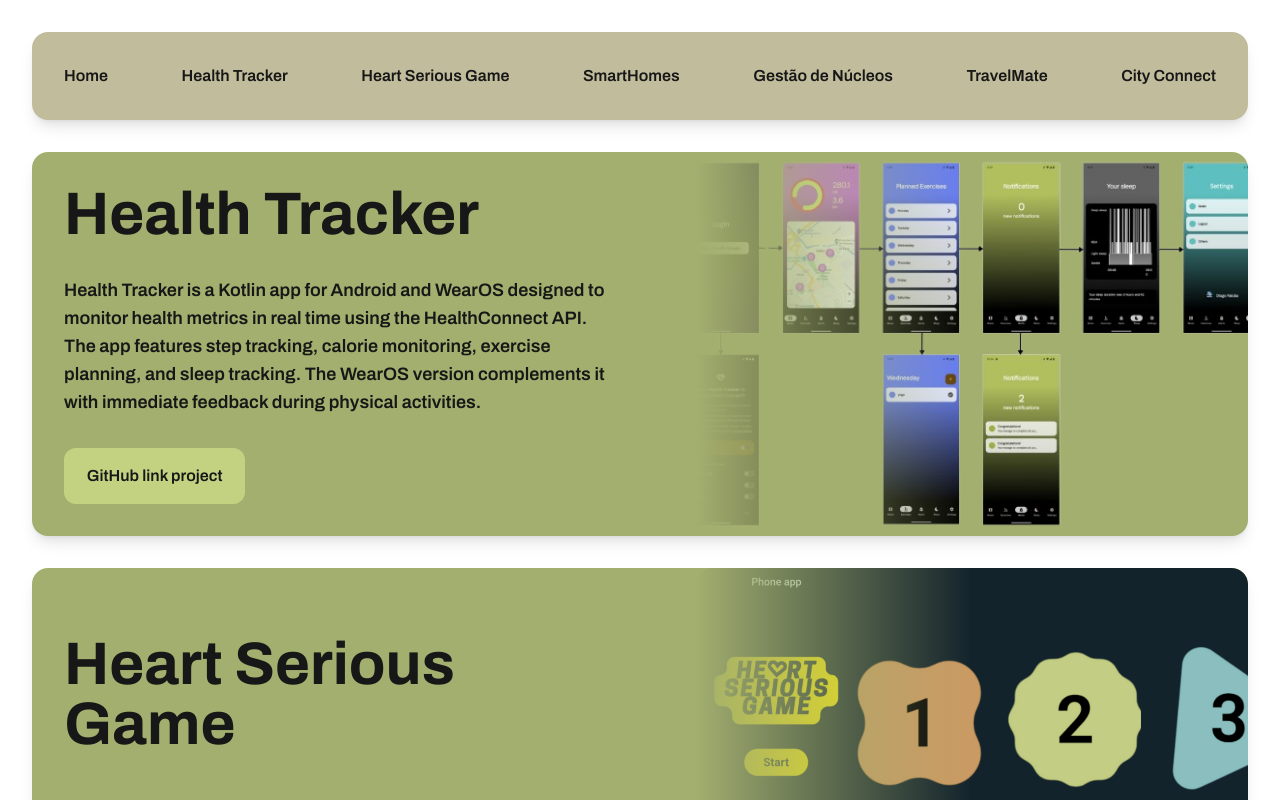
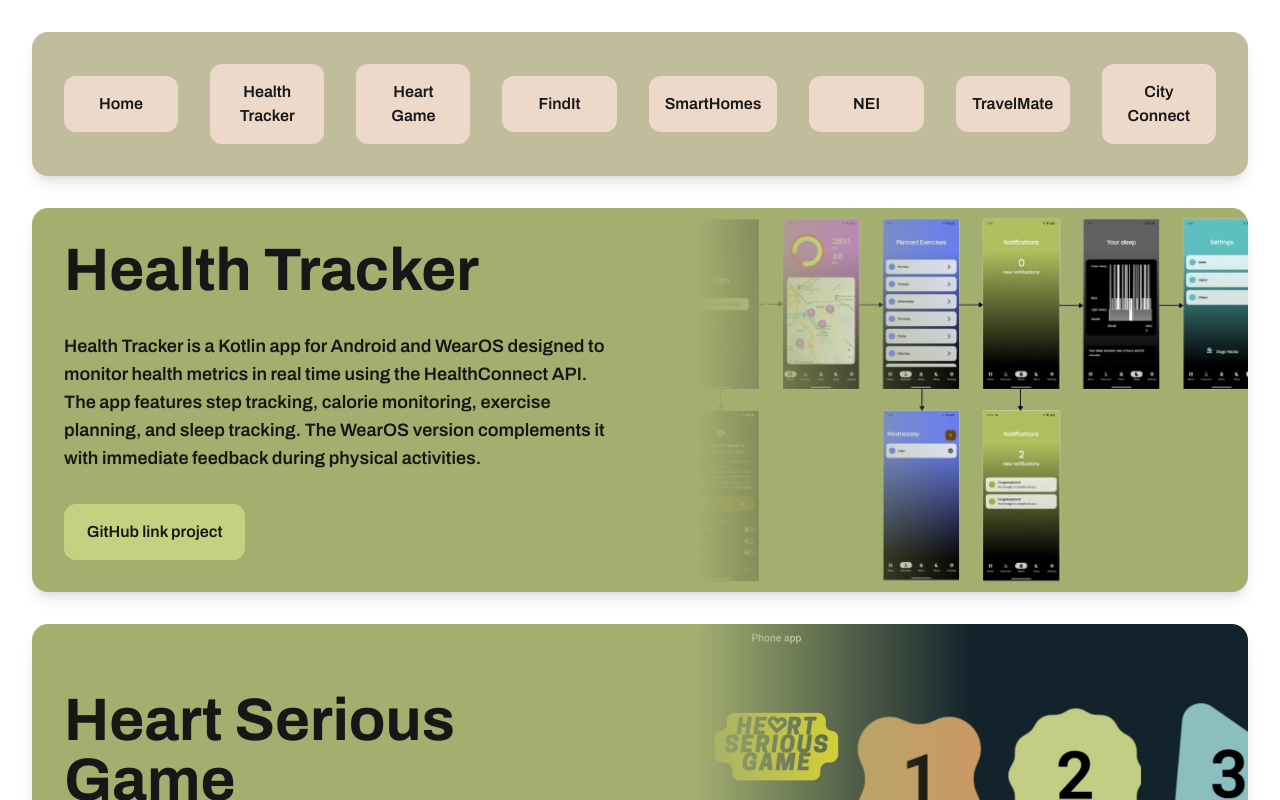
Before and after one commit to falcaodiogo/falcaodiogo.github.io, a Next.js app: page /university in a window 1280 px wide. Shown: the top 800 px of the page. Built offline with nearby package versions, Linux system fonts and the light colour scheme.

Commit message:
New moddern projects navbar

```diff
--- a/app/components/navBar.tsx
+++ b/app/components/navBar.tsx
@@ -5,73 +5,87 @@
 
 const NavBar = () => {
   return (
-    <ul className="bg-secondary font-semibold w-full p-8 rounded-2xl shadow-lg flex flex-wrap justify-evenly gap-4 sm:flex-nowrap sm:justify-between">
-      <li>
+    <nav className="bg-secondary font-semibold w-full p-4 md:p-8 rounded-2xl shadow-lg">
+      <ul className="grid grid-cols-2 sm:grid-cols-3 md:flex md:flex-wrap md:items-center md:justify-evenly lg:gap-8 gap-2 lg:flex-nowrap lg:justify-between">
+        <li className="w-full">
           <Link href="/">
+            <div className="cursor-pointer bg-surface text-foreground font-semibold p-3 md:p-4 rounded-xl transition-colors h-full flex items-center justify-center text-center">
               <h1>Home</h1>
+            </div>
           </Link>
         </li>
-      <li>
+        <li className="w-full">
           <ScrollLink
             to="health-tracker"
             smooth={true}
             duration={600}
-          className="cursor-pointer"
+            className="cursor-pointer bg-surface text-foreground font-semibold p-3 md:p-4 rounded-xl transition-colors h-full flex items-center justify-center text-center block"
           >
             Health Tracker
           </ScrollLink>
         </li>
-      <li>
+        <li className="w-full">
           <ScrollLink
             to="heart-game"
             smooth={true}
             duration={600}
-          className="cursor-pointer"
+            className="cursor-pointer bg-surface text-foreground font-semibold p-3 md:p-4 rounded-xl transition-colors h-full flex items-center justify-center text-center block"
           >
-          Heart Serious Game
+            Heart Game
           </ScrollLink>
         </li>
-      <li>
+        <li className="w-full">
+          <ScrollLink
+            to="findit"
+            smooth={true}
+            duration={600}
+            className="cursor-pointer bg-surface text-foreground font-semibold p-3 md:p-4 rounded-xl transition-colors h-full flex items-center justify-center text-center block"
+          >
+            FindIt
+          </ScrollLink>
+        </li>
+        <li className="w-full">
           <ScrollLink
             to="smart-homes"
             smooth={true}
             duration={600}
-          className="cursor-pointer"
+            className="cursor-pointer bg-surface text-foreground font-semibold p-3 md:p-4 rounded-xl transition-colors h-full flex items-center justify-center text-center block"
           >
             SmartHomes
           </ScrollLink>
         </li>
-      <li>
+        <li className="w-full">
           <ScrollLink
             to="gestao-nucleos"
             smooth={true}
             duration={600}
-          className="cursor-pointer"
+            className="cursor-pointer bg-surface text-foreground font-semibold p-3 md:p-4 rounded-xl transition-colors h-full flex items-center justify-center text-center block"
           >
-          Gestão de Núcleos
+            NEI
           </ScrollLink>
         </li>
-      <li>
+        <li className="w-full">
           <ScrollLink
             to="travel-mate"
             smooth={true}
             duration={600}
-          className="cursor-pointer"
+            className="cursor-pointer bg-surface text-foreground font-semibold p-3 md:p-4 rounded-xl transition-colors h-full flex items-center justify-center text-center block"
           >
             TravelMate
           </ScrollLink>
         </li>
-      <li>
+        <li className="w-full">
           <ScrollLink
             to="city-connect"
             smooth={true}
             duration={600}
-          className="cursor-pointer"
+            className="cursor-pointer bg-surface text-foreground font-semibold p-3 md:p-4 rounded-xl transition-colors h-full flex items-center justify-center text-center block"
           >
             City Connect
           </ScrollLink>
         </li>
       </ul>
+    </nav>
   );
 };
 
--- a/app/components/personalNavBar.tsx
+++ b/app/components/personalNavBar.tsx
@@ -5,33 +5,37 @@
 
 const NavBar = () => {
   return (
-    <ul className="bg-secondary font-semibold w-full h-1/4 p-8 rounded-2xl shadow-lg flex justify-evenly space-x-4">
-      <li>
+    <nav className="bg-secondary font-semibold w-full p-4 md:p-8 rounded-2xl shadow-lg">
+      <ul className="grid grid-cols-2 sm:grid-cols-3 md:flex md:flex-wrap md:items-center md:justify-evenly lg:gap-8 gap-2 lg:flex-nowrap lg:justify-between">
+        <li className="w-full">
           <Link href="/">
+            <div className="cursor-pointer bg-surface text-foreground font-semibold p-3 md:p-4 rounded-xl transition-colors h-full flex items-center justify-center text-center">
               <h1>Home</h1>
+            </div>
           </Link>
         </li>
-      <li>
+        <li className="w-full">
           <ScrollLink
             to="cp"
             smooth={true}
             duration={600}
-          className="cursor-pointer"
+            className="cursor-pointer bg-surface text-foreground font-semibold p-3 md:p-4 rounded-xl transition-colors h-full flex items-center justify-center text-center block"
           >
             CP - Comboios Portugal
           </ScrollLink>
         </li>
-      <li>
+        <li className="w-full">
           <ScrollLink
             to="portofolio"
             smooth={true}
             duration={600}
-          className="cursor-pointer"
+            className="cursor-pointer bg-surface text-foreground font-semibold p-3 md:p-4 rounded-xl transition-colors h-full flex items-center justify-center text-center block"
           >
             Website Portofólio
           </ScrollLink>
         </li>
       </ul>
+    </nav>
   );
 };
 
```
Lines whose indentation alone changed are shown as unchanged.
